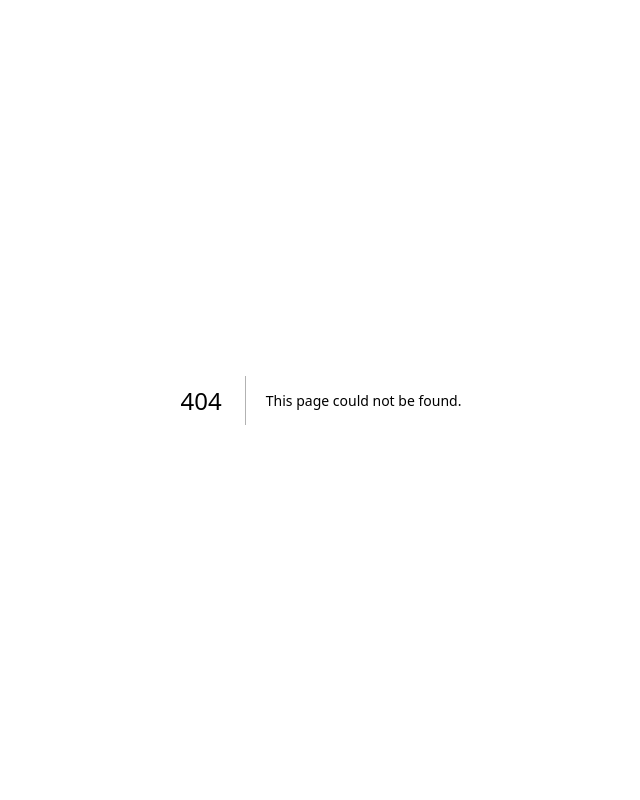
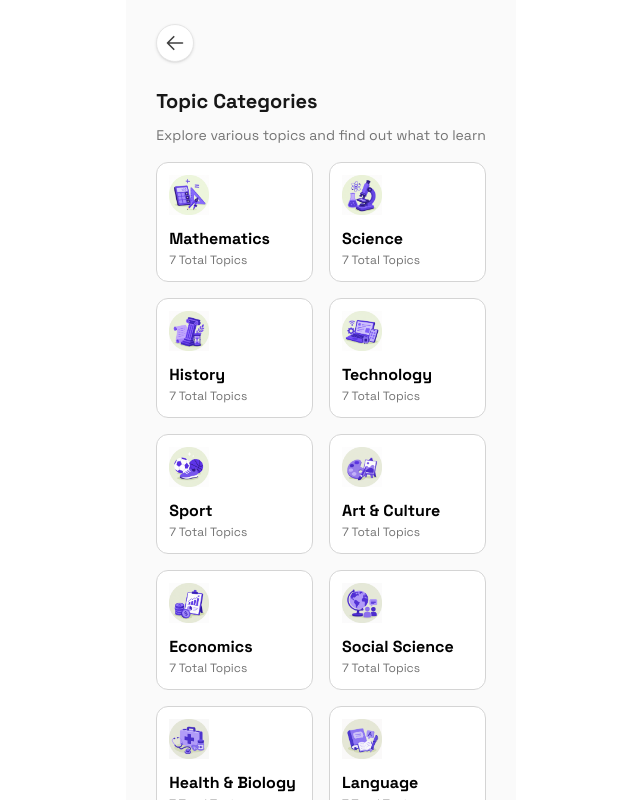
Before and after one commit to farhnnraal/fynix-app, a Next.js app: page /dashboard/topics in a window 1280 px wide. Before the commit this address had no page. Shown: the whole page, without its empty margins (319-959 px from the left). Built offline with nearby package versions, Linux system fonts and the light colour scheme.

Commit message:
feat : add topics page

```diff
--- /dev/null
+++ b/app/dashboard/topics/page.tsx
@@ -0,0 +1,34 @@
+import TopicCard from "@/components/ui/TopicCard";
+import Link from "next/link";
+
+export default function TopicPage() {
+  return (
+    <div className="w-full h-dvh flex flex-col items-center max-w-[390px] mx-auto bg-neutral-50 min-h-screen relative">
+      <div className="overflow-y-auto p-6">
+        <div className="flex gap-4">
+          <Link href="/dashboard" className="w-[38px] h-[38px] bg-white rounded-full border border-neutral-200 flex items-center justify-center text-neutral-700 hover:bg-neutral-100 transition-colors duration-200 shadow-sm self-start mb-6">
+            <svg xmlns="http://www.w3.org/2000/svg" fill="none" viewBox="0 0 24 24" strokeWidth={2} stroke="currentColor" className="w-5 h-5">
+              <path strokeLinecap="round" strokeLinejoin="round" d="M10.5 19.5L3 12m0 0l7.5-7.5M3 12h18" />
+            </svg>
+          </Link>
+        </div>
+        <h3 className="text-h3 font-bold text-neutral-900 mb-2">Topic Categories</h3>
+        <p className="text-body text-neutral-500 mb-4">Explore various topics and find out what to learn</p>
+        <div className="grid grid-cols-2 gap-4">
+          <TopicCard imageUrl="/images/mathematics.jpg" name="Mathematics" total={7} />
+          <TopicCard imageUrl="/images/science.jpg" name="Science" total={7} />
+          <TopicCard imageUrl="/images/history.jpg" name="History" total={7} />
+          <TopicCard imageUrl="/images/technology.jpg" name="Technology" total={7} />
+          <TopicCard imageUrl="/images/sport.jpg" name="Sport" total={7} />
+          <TopicCard imageUrl="/images/art-and-culture.jpg" name="Art & Culture" total={7} />
+          <TopicCard imageUrl="/images/economics.jpg" name="Economics" total={7} />
+          <TopicCard imageUrl="/images/social-science.jpg" name="Social Science" total={7} />
+          <TopicCard imageUrl="/images/health-and-biology.jpg" name="Health & Biology" total={7} />
+          <TopicCard imageUrl="/images/language.jpg" name="Language" total={7} />
+          <TopicCard imageUrl="/images/philosophy.jpg" name="Philosophy" total={7} />
+          <TopicCard imageUrl="/images/astronomy.jpg" name="astronomy" total={7} />
+        </div>
+      </div>
+    </div>
+  );
+}
```
